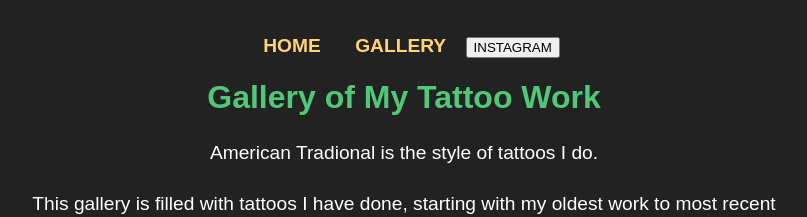
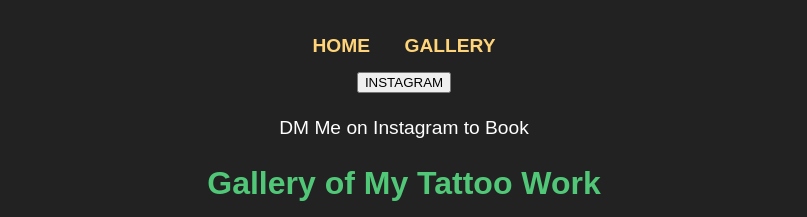
Before and after one commit to BlancaVill/CS-1030-Example-Site, a plain HTML site: page gallery.html in a window 1280 px wide. Shown: the top 217 px of the page, without its empty margins (236-1043 px from the left). Drawn offline with Linux system fonts and the light colour scheme.

Commit message:
Update gallery.html

```diff
--- a/gallery.html
+++ b/gallery.html
@@ -11,8 +11,9 @@
     <nav>
       <a href= "index.html"> HOME</a>
       <a href= "gallery.html"> GALLERY</a>
-      <button onclick="window.open('https://www.instagram.com/brittany_blade_', '_blank', 'noopener,noreferrer')">INSTAGRAM</button>
     </nav>
+     <button onclick="window.open('https://www.instagram.com/brittany_blade_', '_blank', 'noopener,noreferrer')">INSTAGRAM</button>
+       <p>DM Me on Instagram to Book</p>
       <h1>Gallery of My Tattoo Work</h1>
       <p>American Tradional is the style of tattoos I do.</p>
         <p>This gallery is filled with tattoos I have done, starting with my oldest work to most recent</p>
```
